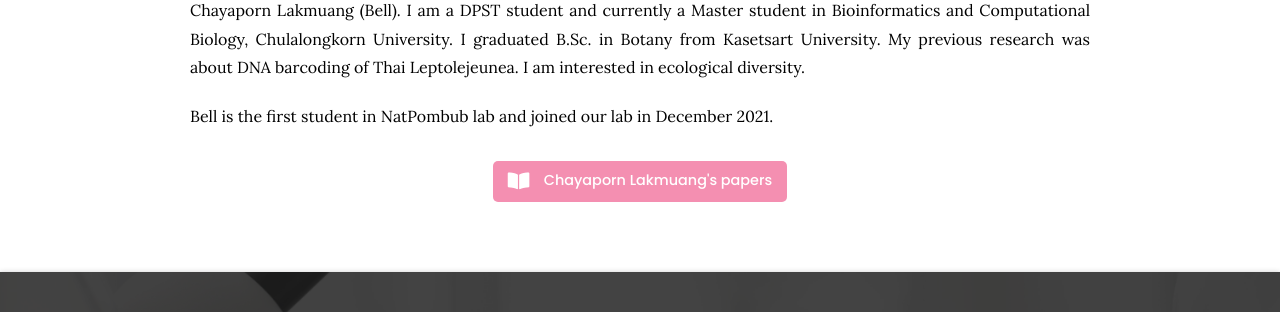
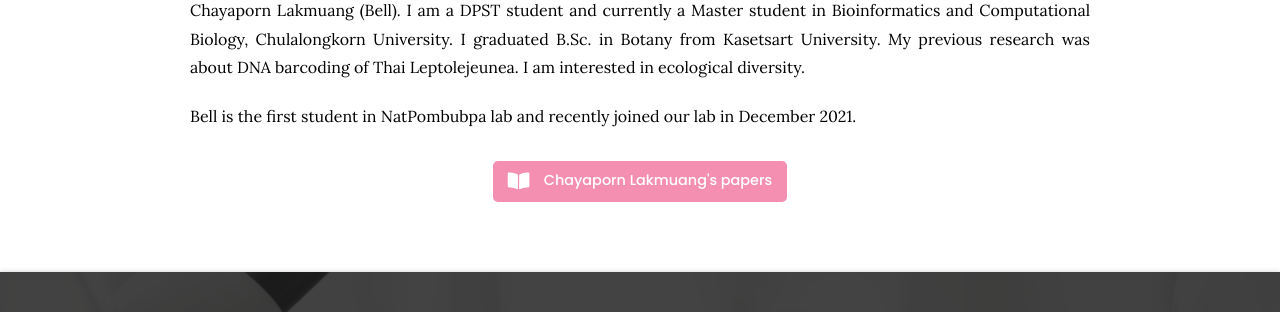
Before and after one commit to natpombubpa-lab/natpombubpa-lab.github.io, a Jekyll site: the page built from _members/Chayaporn-Lakmuang.md, in a window 1280 px wide. Shown: the part 862-1174 px from the top of the page. Built offline with Jekyll 4.4.1, drawn with Linux system fonts in a browser that asks for light colours; nearby versions of some CDN libraries.

Commit message:
Update Chayaporn-Lakmuang.md

```diff
--- a/_members/Chayaporn-Lakmuang.md
+++ b/_members/Chayaporn-Lakmuang.md
@@ -14,4 +14,4 @@ links:
 
 Chayaporn Lakmuang (Bell). I am a DPST student and currently a Master student in  Bioinformatics and Computational Biology, Chulalongkorn University. I graduated B.Sc. in Botany from Kasetsart University. My previous research was about DNA barcoding of Thai Leptolejeunea. I am interested in ecological diversity.
 
-Bell is the first student in NatPombub lab and joined our lab in December 2021.
+Bell is the first student in NatPombubpa lab and recently joined our lab in December 2021.
```
